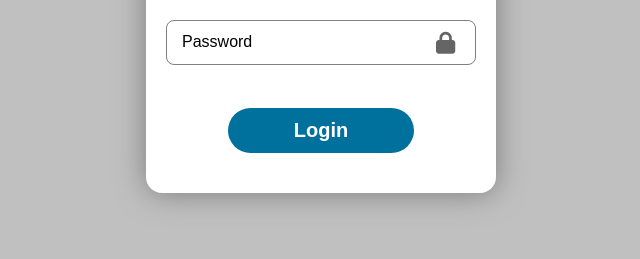
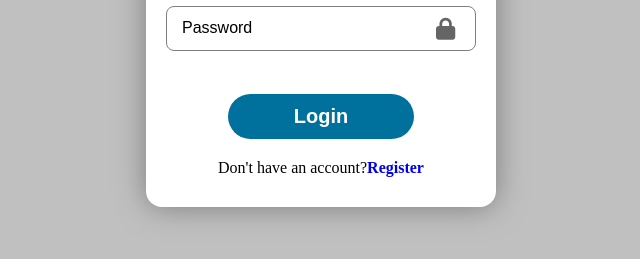
Before and after one commit to 98ZAFAR/contact_backend, a website: page client/login.html in a window 1280 px wide. Shown: the part 373-632 px from the top of the page, without its empty margins (319-959 px from the left). Drawn offline with Linux system fonts and the light colour scheme.

Commit message:
UI Fixed

```diff
--- a/client/login.html
+++ b/client/login.html
@@ -90,6 +90,18 @@
         border-radius: 2rem;
         outline-style: none;
         border-style: none;
+        cursor: pointer;
+    }
+    .registerLink{
+        display: flex;
+        justify-content: center;
+        align-items: center;
+        margin-bottom: 10px;
+    }
+
+    .registerLink a{
+        text-decoration: none;
+        font-weight: bold;
     }
 
 </style>
@@ -105,6 +117,10 @@
 
             <div class="submitButton">
                 <button type="submit" id="submitButton">Login</button>
+            </div>
+            <div class="registerLink">
+                <p>Don't have an account?</p>
+                <a href="/user/register"> Register</a>
             </div>
         </form>
     </div>
```
Also changed, not shown: client/register.html (+17 -0 lines).
